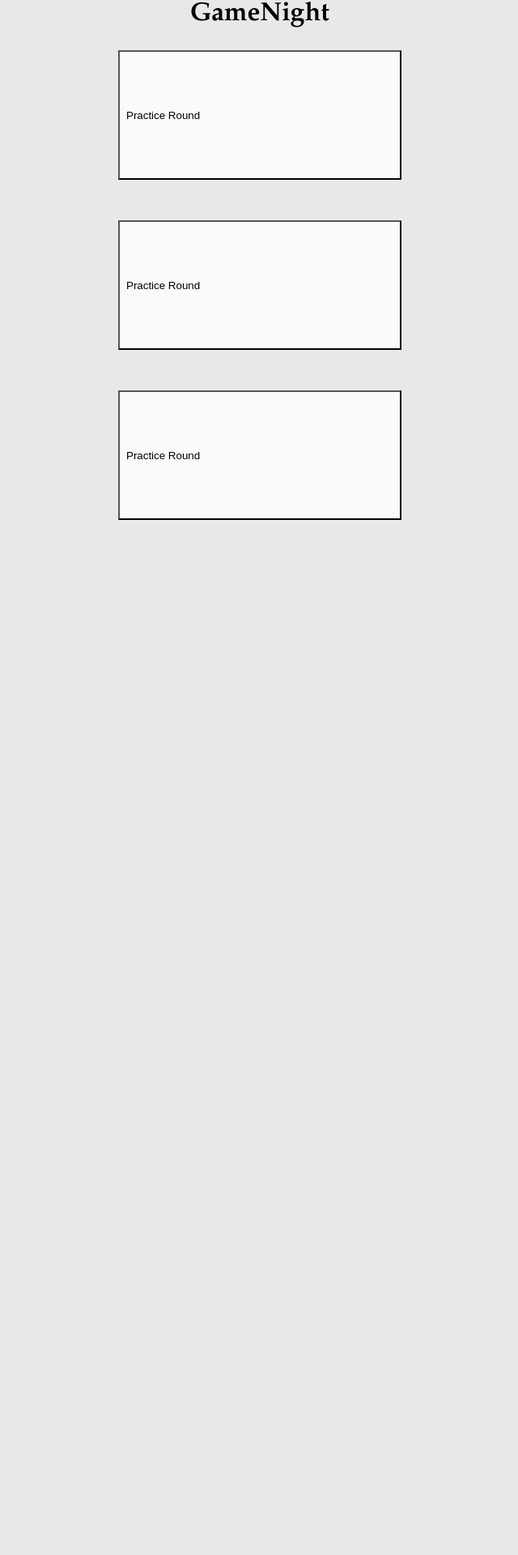
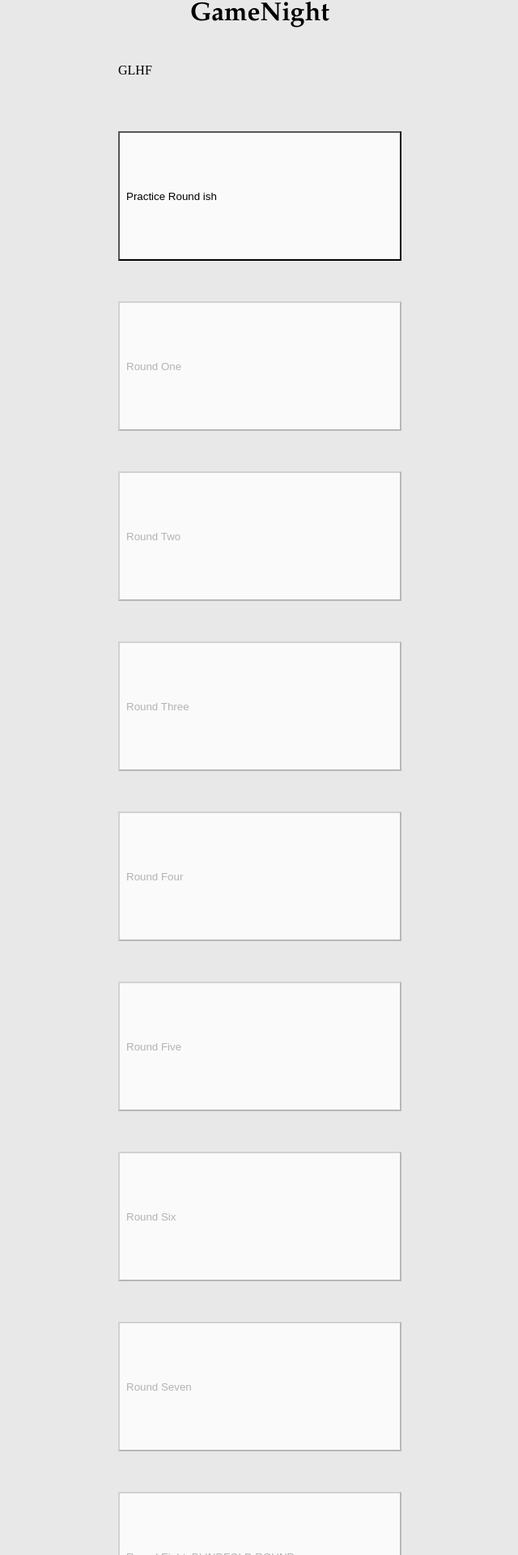
Before and after one commit to toruyama04/toruyama04.github.io, a React (Vite) app: page /gamenight in a window 1280 px wide. Shown: the part 76-1996 px from the top of the page at 81% size, without its empty margins (319-959 px from the left). Before the commit the page ends 875 px from the top, so only its background shows below. Built offline with nearby package versions, Linux system fonts and the light colour scheme; a web font is replaced by a local one.

Commit message:
game night addition

```diff
--- a/src/pages/Game/GamesPage.tsx
+++ b/src/pages/Game/GamesPage.tsx
@@ -3,22 +3,87 @@ import "./game.css";
 
 const CONTENTS = [
   [
-    "Practice Round",
+    "Practice Round ish",
     `Work together and find the missing word!\n\n Last team has to drink. First team gets to choose another team to drink`,
     "/images/gamenight/wordle.png",
+    "https://www.nytimes.com/games/wordle/index.html",
   ],
-  ["Practice Round", "conteeeeeeeeeeeeeents"],
-  ["Practice Round", "conteeeeeeeeeeeeeents"],
+  [
+    "Round One",
+    "1 person creates a geoguessr account and then play the 'dumb test' map.\n\n worst score drinks, best score chooses another team to drink",
+    "/images/gamenight/geoguessr.jpg",
+    "https://www.geoguessr.com/maps/57357d9f77abe957e8cfd15f",
+  ],
+  [
+    "Round Two",
+    "Go around the house and take the same photo\n\n bring back the photo copy to me for the next photo",
+    "",
+    "",
+  ],
+  [
+    "Round Three",
+    "guess the movie from the frame, if the team doesn't get it, pick a random from the archive to try again.\n drink if you don't get it",
+    "/images/gamenight/framed.png",
+    "https://framed.wtf/",
+  ],
+  [
+    "Round Four",
+    "\n\n\n Race to find this object in the house. Teams that didn't get it have to DRINK",
+    "/images/gamenight/podgy.jpeg",
+    "",
+  ],
+  [
+    "Round Five",
+    "Pick from geoguesser, framed, or mapguesser. \n\n just drink pls",
+    "/images/gamenight/pickgame.png",
+    "https://www.mapguesser.com/",
+  ],
+  [
+    "Round Six",
+    "Spelling bee! As a team, choose a word, definition, and example and write down. \n\n each team picks a random word from among ALL teams. Wrong = pushup + drink",
+    "/images/gamenight/spellingbee.png",
+    "",
+  ],
+  [
+    "Round Seven",
+    "Blind, Deaf, and Mute challenge: \n\n blind person draws image \n mute person sees prompt and gestures \n deaf person describes image to blind artist. \n \n ",
+    "/images/gamenight/bdm.jpg",
+    "",
+  ],
+  [
+    "Round Eight: BLINDFOLD ROUND",
+    "\n each team will nominate for a player for a blindfold round. \n\n first blindfold round is for guessing the correct snack/sweet",
+    "/images/gamenight/blindfold.png",
+    "",
+  ],
+  [
+    "Round Nine: BLINDFOLD ROUND",
+    "\n \n next blindfold round is getting the correct drink (diet coke, coke, coke zero, pepsi)",
+    "/images/gamenight/blindfold.png",
+    "",
+  ],
+  [
+    "Round Ten: BLINDFOLD ROUND",
+    "\n \n last blindfold round: one player must make it to the other side of the house while on facetime with teammates",
+    "/images/gamenight/blindfold.png",
+    "",
+  ],
+  [
+    "Round Twelve: last round",
+    "big house = hide and seek \n but this time the seekers are BLINDFOLDED and armed with pillows \n \n each team gets a chance to seek. seekers can take blindfold off for a sec but can't hit. get hit = out",
+    "/images/gamenight/hidenseek.jpg",
+    "",
+  ],
 ];
 
 export default function GamePage() {
-  // tracks revealed items, start with false
   const [revealed, setRevealed] = useState<boolean[]>(
     Array(CONTENTS.length).fill(false),
   );
 
   const handleReveal = (i: number) => {
     setRevealed((prev) => {
+      if (i > 0 && !prev[i - 1]) return prev;
       const next = [...prev];
       next[i] = !next[i];
       return next;
@@ -30,14 +95,19 @@ export default function GamePage() {
       <h1 className="header">GameNight</h1>
 
       <div className="flex-container">
+        <div>
+          <p>GLHF</p>
+        </div>
         {CONTENTS.map((text, i) => {
           const isRevealed = revealed[i];
+          const locked = i > 0 && !revealed[i - 1];
           return (
             <button
               key={i}
               type="button"
               className={`game-item ${isRevealed ? "revealed" : "hidden"}`}
               onClick={() => handleReveal(i)}
+              disabled={locked}
               aria-pressed={isRevealed}
             >
               <div className="placeholder">{text[0]}</div>
@@ -46,17 +116,22 @@ export default function GamePage() {
                   <img className="image" src={text[2]} alt="" />
                 </div>
                 <div className="body">
-                  <a href="https://www.nytimes.com/games/wordle/index.html">
-                    link
-                  </a>
-                  <br />
-                  <br />
+                  {text[3]?.trim() && (
+                    <>
+                      <a href={text[3]} target="_blank" rel="noreferrer">
+                        link
+                      </a>
+                      <br />
+                      <br />
+                    </>
+                  )}
                   {text[1]}
                 </div>
               </div>
             </button>
           );
         })}
+        <br /> <br />
       </div>
     </div>
   );
```
Also changed, not shown: public/images/gamenight/blindfold.png (added), public/images/gamenight/hidenseek.jpg (added).
